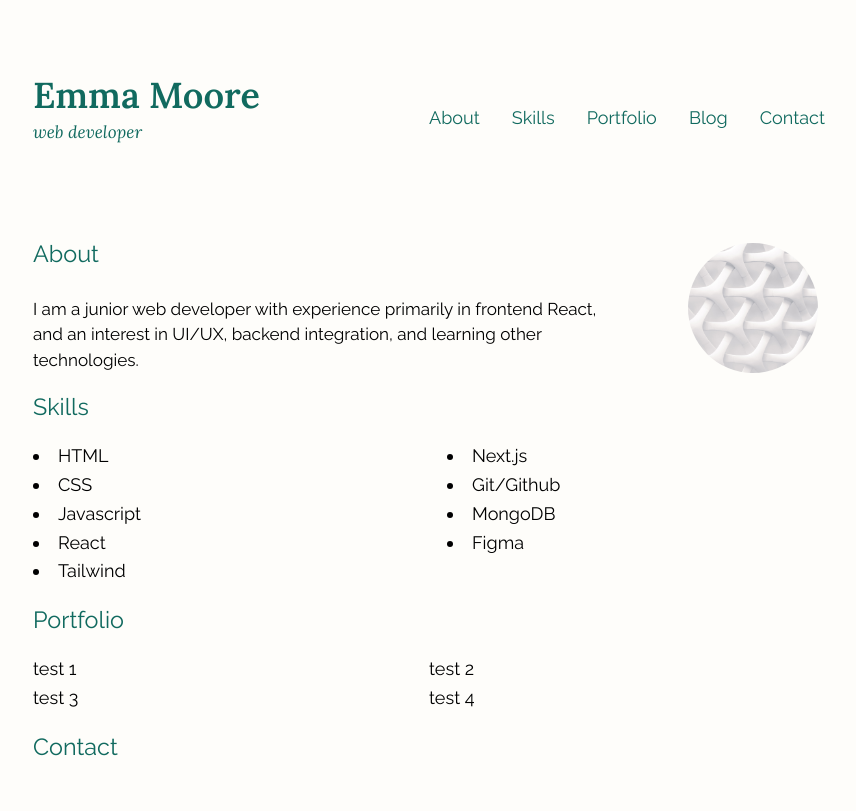
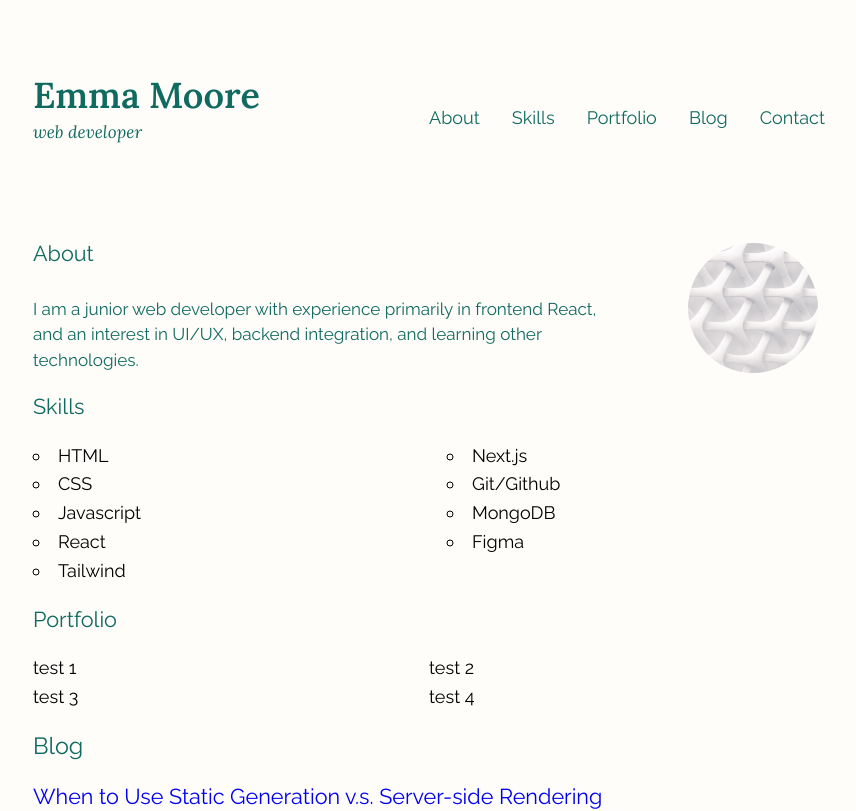
Before and after one commit to emoore29/My-Portfolio, a Next.js app: page / in a window 1280 px wide. Shown: the top 811 px of the page, without its empty margins (211-1067 px from the left). Built offline with nearby package versions, Linux system fonts and the light colour scheme.

Commit message:
heading styling and blog props fix

```diff
--- a/components/portfolio.js
+++ b/components/portfolio.js
@@ -4,7 +4,7 @@ import styles from "../styles/Home.module.css";
 export default function Portfolio() {
   return (
     <section>
-      <h2 id="portfolio" className={utilStyles.headingLg}>
+      <h2 id="portfolio" className={utilStyles.headingMd}>
         Portfolio
       </h2>
       <div className={styles.portfolioGrid}>
--- a/lib/posts.js
+++ b/lib/posts.js
@@ -8,7 +8,6 @@ const postsDirectory = path.join(process.cwd(), "posts");
 
 export function getSortedPostsData() {
   // Get file names under /posts
-  debugger;
   const fileNames = fs.readdirSync(postsDirectory);
   const allPostsData = fileNames.map((fileName) => {
     // Remove ".md" from file name to get id
--- a/pages/blog.js
+++ b/pages/blog.js
@@ -15,9 +15,17 @@ export async function getStaticProps() {
 export default function Blog({ allPostsData }) {
   return (
     <section className={`${utilStyles.headingMd} ${utilStyles.padding1px}`}>
-      <h2 className={utilStyles.headingLg}>Blog Page</h2>
+      <h2 className={utilStyles.headingLg}>Blog</h2>
       <ul className={utilStyles.list}>
-        <p onClick={() => console.log(allPostsData)}>test</p>
+        {allPostsData.map(({ id, date, title }) => (
+          <li className={utilStyles.listItem} key={id}>
+            <Link href={`/posts/${id}`}>{title}</Link>
+            <br />
+            <small className={utilStyles.lightText}>
+              <Date dateString={date} />
+            </small>
+          </li>
+        ))}
       </ul>
     </section>
   );
--- a/pages/index.js
+++ b/pages/index.js
@@ -28,7 +28,7 @@ export default function Home({ allPostsData }) {
       <section className={`${utilStyles.headingMd} ${styles.aboutContainer}`}>
         <h2
           id="about"
-          className={`${utilStyles.headingLg} ${styles.aboutHeading}`}
+          className={`${utilStyles.headingMd} ${styles.aboutHeading}`}
         >
           About
         </h2>
@@ -46,7 +46,7 @@ export default function Home({ allPostsData }) {
         />
       </section>
       <section>
-        <h2 id="skills" className={utilStyles.headingLg}>
+        <h2 id="skills" className={utilStyles.headingMd}>
           Skills
         </h2>
         <ul className={styles.skillList}>
@@ -62,24 +62,9 @@ export default function Home({ allPostsData }) {
         </ul>
       </section>
       <Portfolio />
-      {/* <section className={`${utilStyles.headingMd} ${utilStyles.padding1px}`}>
-        <h2 className={utilStyles.headingLg}>Blog</h2>
-        <ul className={utilStyles.list}>
-          {allPostsData.map(({ id, date, title }) => (
-            <li className={utilStyles.listItem} key={id}>
-              <Link href={`/posts/${id}`}>{title}</Link>
-              <br />
-              <small className={utilStyles.lightText}>
-                <Date dateString={date} />
-              </small>
-            </li>
-          ))}
-        </ul>
-      </section>
-      <p onClick={() => console.log(allPostsData)}>test</p>
-      <Blog /> */}
+      <Blog allPostsData={allPostsData} />
       <section>
-        <h2 id="contact" className={utilStyles.headingLg}>
+        <h2 id="contact" className={utilStyles.headingMd}>
           Contact
         </h2>
       </section>
--- a/styles/Home.module.css
+++ b/styles/Home.module.css
@@ -2,6 +2,7 @@
   columns: 2;
   column-gap: 2rem;
   list-style-position: inside;
+  list-style-type: circle;
 }
 
 .aboutContainer {
--- a/styles/utils.module.css
+++ b/styles/utils.module.css
@@ -28,6 +28,8 @@
 .headingMd {
   font-size: 1.2rem;
   line-height: 1.5;
+  font-weight: 400;
+  color: #116a5f;
 }
 
 .borderCircle {
```
